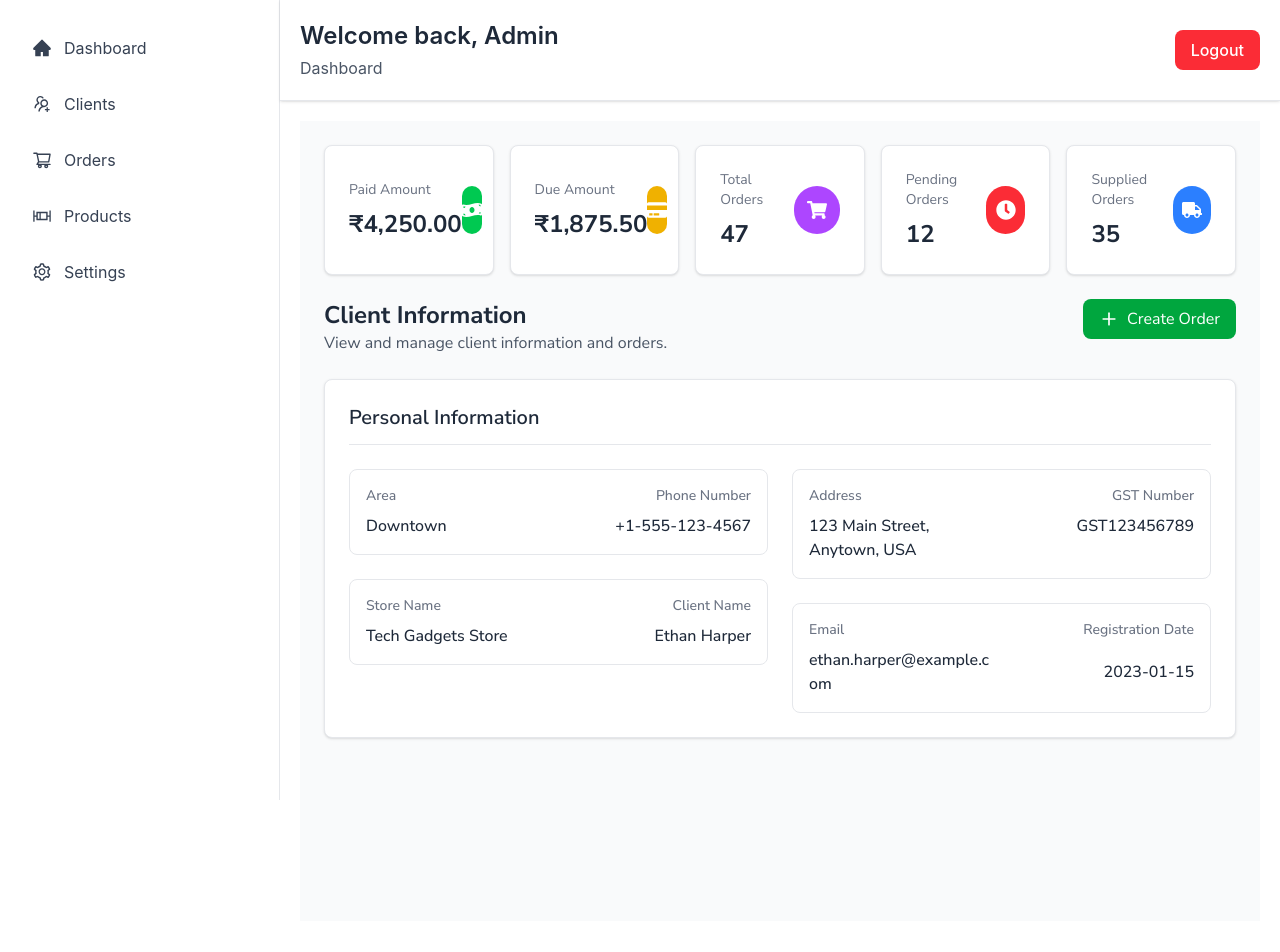
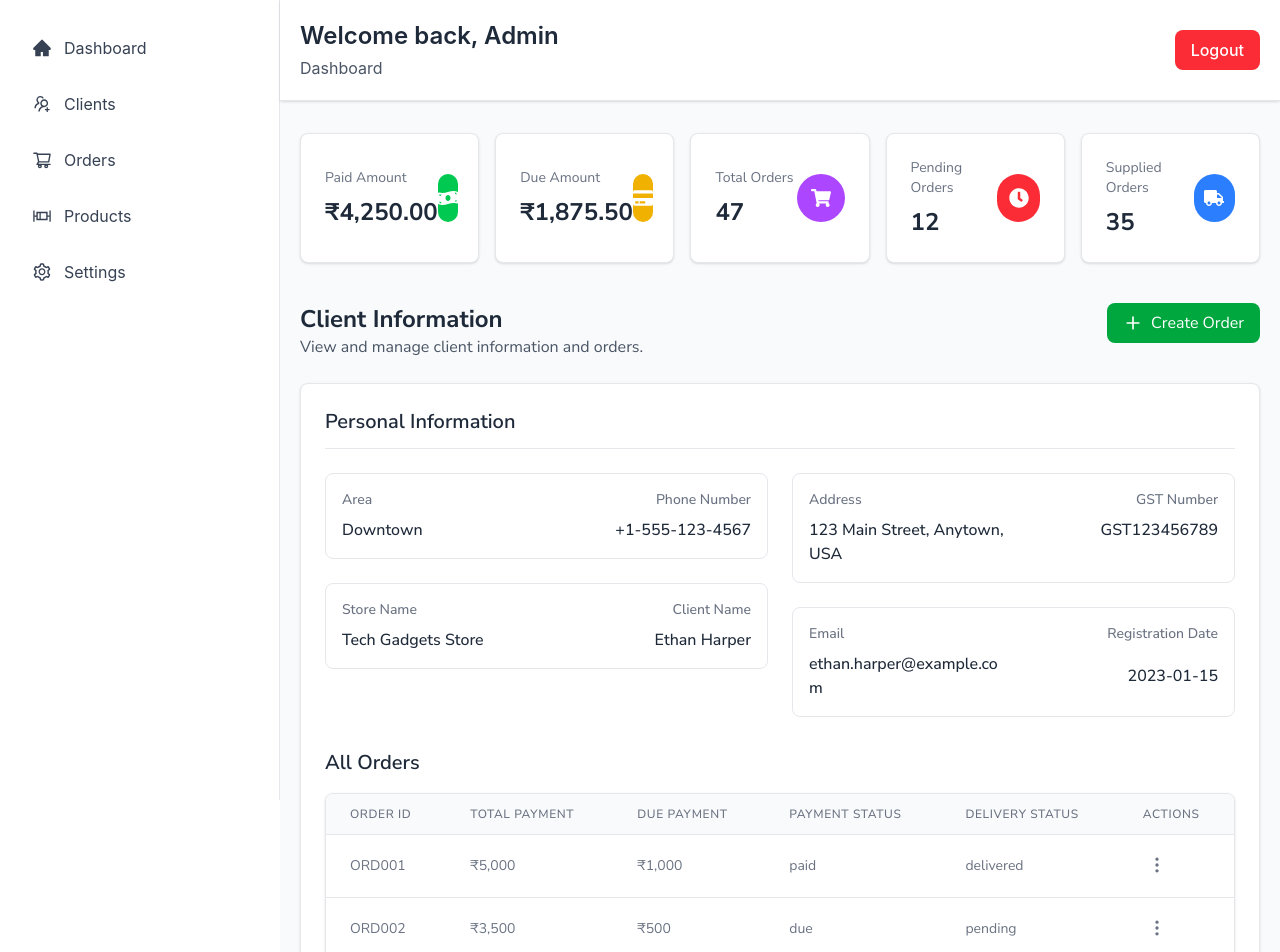
Before and after one commit to team-pr01/good-king-billing-client, a React (Vite) app: page /admin/dashboard/client/1 in a window 1280 px wide. Shown: the top 952 px of the page. Built offline with nearby package versions, Linux system fonts and the light colour scheme.

Commit message:
Added client detailos page

```diff
--- a/src/components/Dashboard/ClientDetailsPage/ClientInfo/ClientInfo.tsx
+++ b/src/components/Dashboard/ClientDetailsPage/ClientInfo/ClientInfo.tsx
@@ -15,7 +15,7 @@ type ClientInfoProps = {
 
 const ClientInfo: React.FC<ClientInfoProps> = ({ client }) => {
   return (
-    <div className="bg-white rounded-lg shadow-sm border border-gray-200 p-6">
+    <div >
       <h2 className="text-xl font-semibold text-gray-800 mb-6 pb-3 border-b border-gray-200">
         Personal Information
       </h2>
--- a/src/layouts/DashboardLayout/DashboardLayout.tsx
+++ b/src/layouts/DashboardLayout/DashboardLayout.tsx
@@ -8,7 +8,7 @@ const DashboardLayout = () => {
       <Sidebar />
       <div className="w-full">
         <DashboardHeader/>
-        <div className="p-5">
+        <div className="px-5 py-8 bg-gray-50">
           <Outlet />
         </div>
       </div>
--- a/src/pages/Admin/Clients/ClientDetails/ClientDetails.tsx
+++ b/src/pages/Admin/Clients/ClientDetails/ClientDetails.tsx
@@ -1,3 +1,4 @@
+/* eslint-disable @typescript-eslint/no-explicit-any */
 import {
   FaMoneyBillWave,
   FaCreditCard,
@@ -6,9 +7,10 @@ import {
   FaTruck,
 } from "react-icons/fa";
 import { useState } from "react";
-import { FiPlus } from "react-icons/fi";
+import { FiDownload, FiEye, FiPlus } from "react-icons/fi";
 import ClientInfo from "../../../../components/Dashboard/ClientDetailsPage/ClientInfo/ClientInfo";
 import DashboardCard from "../../../../components/Dashboard/DashboardCard/DashboardCard";
+import Table from "../../../../components/Reusable/Table/Table";
 
 const ClientDetails = () => {
   const clientData = {
@@ -23,8 +25,49 @@ const ClientDetails = () => {
   };
   const [isCreateOrderModalOpen, setIsCreateOrderModalOpen] =
     useState<boolean>(false);
+
+  const clientOrders = [
+    {
+      id: "1",
+      orderId: "ORD001",
+      totalPayment: "₹5,000",
+      duePayment: "₹1,000",
+      paymentStatus: "paid",
+      deliveryStatus: "delivered",
+    },
+    {
+      id: "2",
+      orderId: "ORD002",
+      totalPayment: "₹3,500",
+      duePayment: "₹500",
+      paymentStatus: "due",
+      deliveryStatus: "pending",
+    },
+  ];
+
+  const orderColumns = [
+    { key: "orderId", label: "Order ID" },
+    { key: "totalPayment", label: "Total Payment" },
+    { key: "duePayment", label: "Due Payment" },
+    { key: "paymentStatus", label: "Payment Status" },
+    { key: "deliveryStatus", label: "Delivery Status" },
+  ];
+
+  const orderActions = [
+    {
+      icon: <FiDownload />,
+      label: "Download Invoice",
+      onClick: (row: any) => console.log("Download invoice for:", row.orderId),
+    },
+    {
+      icon: <FiEye />,
+      label: "View Details",
+      onClick: (row: any) => console.log("View details for:", row.orderId),
+    },
+  ];
   return (
-    <div className="p-6 bg-gray-50 min-h-screen font-Nunito flex flex-col gap-6">
+    <div className=" min-h-screen font-Nunito flex flex-col gap-6">
+      {/* Data Cards */}
       <div className="grid grid-cols-1 md:grid-cols-2 lg:grid-cols-3 xl:grid-cols-5 gap-4">
         <DashboardCard
           title="Paid Amount"
@@ -57,7 +100,8 @@ const ClientDetails = () => {
           bgColor="bg-blue-500"
         />
       </div>
-      <div className="flex justify-between items-start">
+      {/* Header */}
+      <div className="flex justify-between items-start mt-4">
         <div>
           <h1 className="text-2xl font-bold text-gray-800">
             Client Information
@@ -77,8 +121,22 @@ const ClientDetails = () => {
         </button>
       </div>
 
-      {/* Clients Table */}
-      <ClientInfo client={clientData} />
+      <div className="bg-white rounded-lg shadow-sm border border-gray-200 p-6 flex flex-col gap-8">
+        {/* Clients Table */}
+        <ClientInfo client={clientData} />
+
+        <div>
+          <h2 className="text-xl font-semibold text-gray-800 mb-4">
+            All Orders
+          </h2>
+          <Table
+            columns={orderColumns}
+            data={clientOrders}
+            actions={orderActions}
+            rowKey="id"
+          />
+        </div>
+      </div>
     </div>
   );
 };
--- a/src/pages/Admin/Clients/Clients.tsx
+++ b/src/pages/Admin/Clients/Clients.tsx
@@ -111,7 +111,7 @@ const Clients = () => {
   });
 
   return (
-    <div className="p-6 bg-gray-50 min-h-screen">
+    <div className="min-h-screen">
       <div className="flex justify-between items-start mb-6">
         <div>
           <h1 className="text-2xl font-bold text-gray-800">Clients</h1>
```
